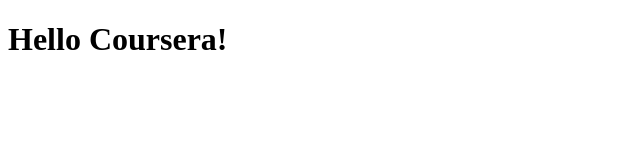
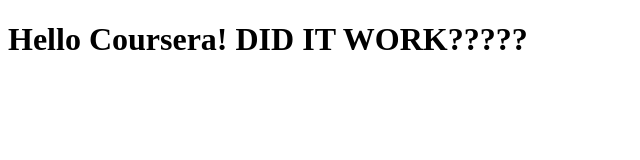
Before and after one commit to Zepherd/coursera-test, a plain HTML site: page site/index.html in a window 1280 px wide. Shown: the whole page, without its empty margins (0-640 px from the left). Drawn offline with Linux system fonts and the light colour scheme.

Commit message:
VERY MINOR CHANGE

```diff
--- a/site/index.html
+++ b/site/index.html
@@ -4,6 +4,6 @@
 	<title>Hello Coursera!</title>
 </head>
 <body>
-<h1>Hello Coursera!</h1>
+<h1>Hello Coursera! DID IT WORK?????</h1>
 </body>
 </html>
```
